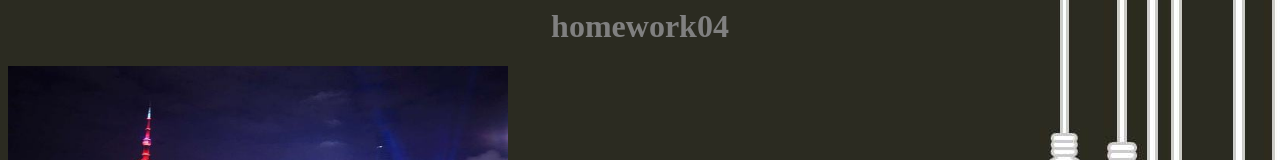
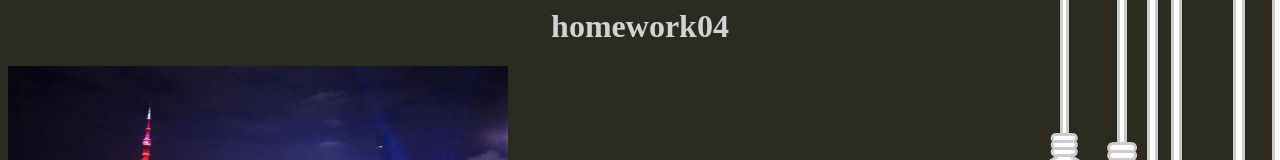
Before and after one commit to hguftuftglk/hguftuftglk.github.io, a plain HTML site: page homework04.html in a window 1280 px wide. Shown: the top 160 px of the page. Drawn offline with Linux system fonts and the light colour scheme.

Commit message:
Update homework04.html

```diff
--- a/homework04.html
+++ b/homework04.html
@@ -4,7 +4,7 @@
 <title>homework04</title>
 </head >
 <body background="pic.jpg">
-<h1 align="center" style="color:gray;">
+<h1 align="center" style="color:lightgray;">
         homework04
     </h1>
 <p style="font-size:20px;color:white;">
```
